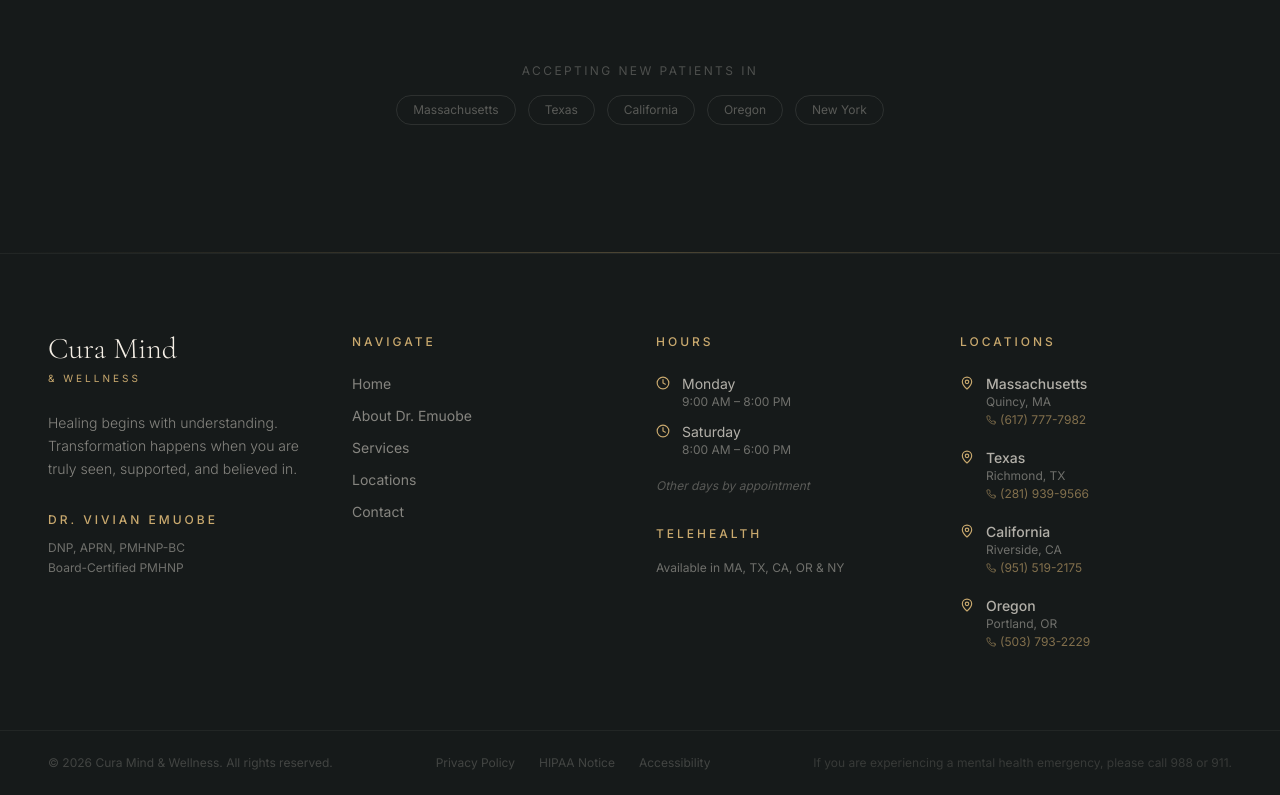
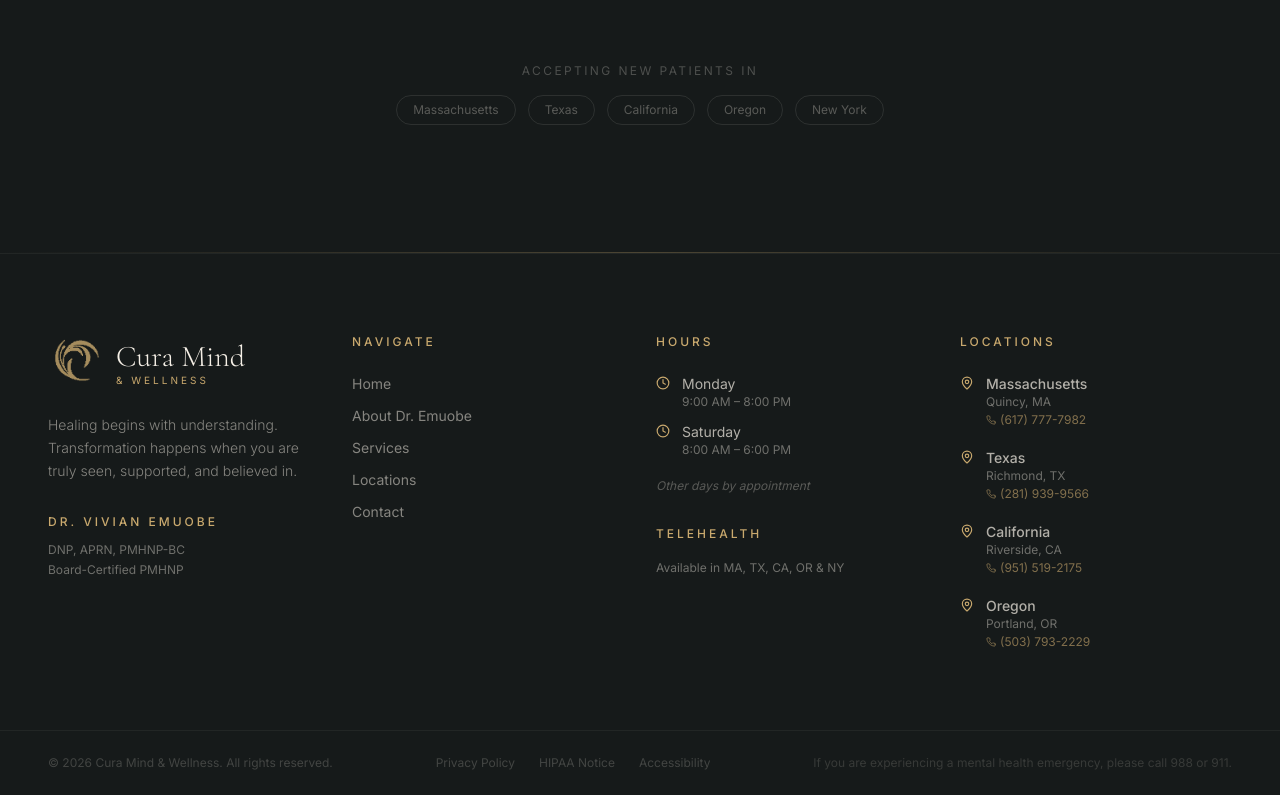
Before and after one commit to AnibalC1/cura-mind-wellness, a Next.js app: page / in a window 1280 px wide. Shown: the part 6052-6847 px from the top of the page. Built offline with nearby package versions, Linux system fonts and the light colour scheme.

Commit message:
Add gold logo mark to footer brand block
Place the gold-tinted logo to the left of the Cura Mind & Wellness
wordmark in the footer, matching the navigation pattern, so it appears
on every page.

https://claude.ai/code/session_01RAW5TNMWY5S2RbNbCf7bLS

```diff
--- a/src/components/layout/Footer.tsx
+++ b/src/components/layout/Footer.tsx
@@ -10,13 +10,29 @@ export function Footer() {
         <div className="grid grid-cols-1 md:grid-cols-2 lg:grid-cols-4 gap-12 lg:gap-8">
           {/* Brand Column */}
           <div className="lg:col-span-1">
-            <Link href="/" className="inline-block mb-6">
-              <span className="font-cormorant text-3xl font-light text-ivory block leading-none">
-                Cura Mind
-              </span>
-              <span className="font-inter text-[10px] tracking-[0.3em] uppercase text-gold">
-                & Wellness
-              </span>
+            <Link href="/" className="inline-flex items-center gap-3 mb-6 group">
+              <div
+                aria-hidden
+                className="w-14 h-14 shrink-0 bg-gold opacity-80 group-hover:opacity-100 transition-opacity duration-300"
+                style={{
+                  WebkitMaskImage: "url(/images/logo.png)",
+                  maskImage: "url(/images/logo.png)",
+                  WebkitMaskRepeat: "no-repeat",
+                  maskRepeat: "no-repeat",
+                  WebkitMaskPosition: "center",
+                  maskPosition: "center",
+                  WebkitMaskSize: "contain",
+                  maskSize: "contain",
+                }}
+              />
+              <div className="flex flex-col leading-none">
+                <span className="font-cormorant text-3xl font-light text-ivory">
+                  Cura Mind
+                </span>
+                <span className="font-inter text-[10px] tracking-[0.3em] uppercase text-gold">
+                  & Wellness
+                </span>
+              </div>
             </Link>
             <p className="text-ivory/50 text-sm leading-relaxed mb-8 font-light">
               Healing begins with understanding. Transformation happens when you are truly seen, supported, and believed in.
```
